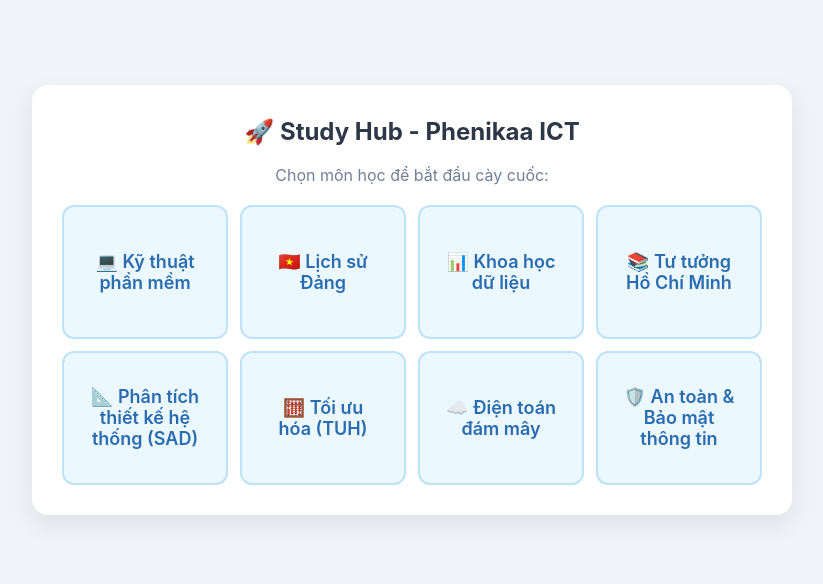
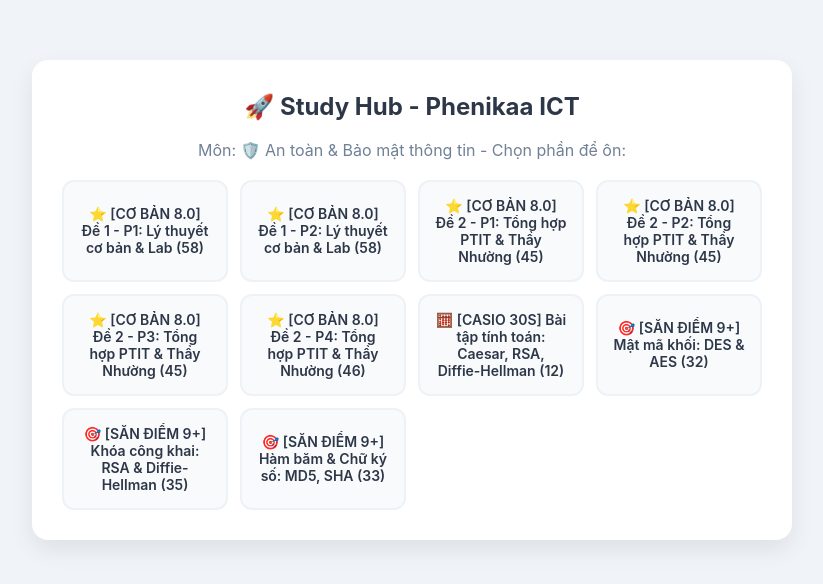
Before and after one commit to gnavdev28/ktpmtest, a plain HTML site: page index.html in a window 1280 px wide. Shown: the part 120-704 px from the top of the page, without its empty margins (228-1051 px from the left). Drawn offline with nearby package versions, Linux system fonts and the light colour scheme.

Commit message:
fix(ui): chi hien thi duy nhat mon ATBM tren giao dien web

```diff
--- a/index.html
+++ b/index.html
@@ -240,86 +240,8 @@
     </div>
 
     <script>
-        // Database gộp cả 2 môn
+        // Database chỉ môn ATBM
         const db = [
-            {
-                id: "ktpm",
-                name: "💻 Kỹ thuật phần mềm",
-                files: [
-                    { name: "Chương 1", file: "data/cauhoic1.txt" },
-                    { name: "Chương 2", file: "data/cauhoic2.txt" },
-                    { name: "Chương 3", file: "data/cauhoic3.txt" },
-                    { name: "Chương 4", file: "data/cauhoic4.txt" },
-                    { name: "Chương 5", file: "data/cauhoic5.txt" },
-                    { name: "Chương 6", file: "data/cauhoic6.txt" },
-                    { name: "Chương 7", file: "data/cauhoic7.txt" },
-                    { name: "Chương 8", file: "data/cauhoic8.txt" },
-                    { name: "Chương 9", file: "data/cauhoic9.txt" },
-                    { name: "Chương 10", file: "data/cauhoic10.txt" },
-                    { name: "Full Ngân Hàng", file: "data/cauhoi.txt" }
-                ]
-            },
-            {
-                id: "lsd",
-                name: "🇻🇳 Lịch sử Đảng",
-                files: [
-                    { name: "Chương 1", file: "data/c1.txt" },
-                    { name: "Chương 2", file: "data/c2.txt" },
-                    { name: "Chương 3", file: "data/c3.txt" },
-                    { name: "Học thêm", file: "data/hocthem.txt" }
-                ]
-            },
-            {
-                id: "khdl",
-                name: "📊 Khoa học dữ liệu",
-                files: [
-                    { name: "Phân tích dữ liệu", file: "KHDL/analysis.txt" },
-                    { name: "Hồi quy tuyến tính", file: "KHDL/linear.txt" },
-                    { name: "Hồi quy Logistic", file: "KHDL/logistic.txt" },
-                    { name: "Ôn tập 1", file: "KHDL/on1.txt" },
-                    { name: "Ôn tập 2", file: "KHDL/on2.txt" },
-                    { name: "Ôn tập 3", file: "KHDL/on3.txt" }
-                ]
-            },
-            {
-                id: "tthcm",
-                name: "📚 Tư tưởng Hồ Chí Minh",
-                files: [
-                    { name: "Đề 1", file: "tthcm/hcm1.txt" },
-                    { name: "Đề 2", file: "tthcm/hcm2.txt" },
-                    { name: "Đề 3", file: "tthcm/hcm3.txt" }
-                ]
-            },
-            {
-                id: "sad",
-                name: "📐 Phân tích thiết kế hệ thống (SAD)",
-                files: [
-                    { name: "Part 1", file: "SAD/part1.txt" },
-                    { name: "Part 2", file: "SAD/part2.txt" },
-                    { name: "Part 3", file: "SAD/part3.txt" }
-                ]
-            },
-            {
-                id: "tuh",
-                name: "🧮 Tối ưu hóa (TUH)",
-                files: [
-                    { name: "Lý thuyết TUH", file: "tuh/lythuyet.txt" },
-                    { name: "Bài tập TUH", file: "tuh/baitap.txt" }
-                ]
-            },
-            {
-                id: "dtdm",
-                name: "☁️ Điện toán đám mây",
-                files: [
-                    { name: "Khóa 1: Introduction to Cloud (80 câu)", file: "dtdm/coursera_k1_intro.txt" },
-                    { name: "Khóa 2: AWS Cloud Technical Essentials (56 câu)", file: "dtdm/coursera_k2_essentials.txt" },
-                    { name: "Khóa 3: Architecting Solutions on AWS (29 câu)", file: "dtdm/coursera_k3_architecting.txt" },
-                    { name: "AWS Chọn nhiều - Phần 1 (50 câu)", file: "dtdm/aws_clf_p1.txt" },
-                    { name: "AWS Chọn nhiều - Phần 2 (50 câu)", file: "dtdm/aws_clf_p2.txt" },
-                    { name: "AWS Chọn nhiều - Phần 3 (50 câu)", file: "dtdm/aws_clf_p3.txt" },
-                    { name: "AWS Chọn nhiều - Phần 4 (77 câu)", file: "dtdm/aws_clf_p4.txt" }
-                ]
-            },
             {
                 id: "atbmtt",
                 name: "🛡️ An toàn & Bảo mật thông tin",
@@ -341,17 +263,11 @@
         let allQuestions = [], currentQuizSet = [], wrongQuestions = [];
         let currentIndex = 0, score = 0, lastFile = "";
 
-        // Khởi tạo menu môn học
+        // Khởi tạo menu môn học - chỉ hiển thị môn ATBM
         function initMenu() {
-            const subjList = document.getElementById('subject-list');
-            subjList.innerHTML = '';
-            db.forEach(subj => {
-                const card = document.createElement('div');
-                card.className = 'module-card subject-card';
-                card.innerText = subj.name;
-                card.onclick = () => showModules(subj);
-                subjList.appendChild(card);
-            });
+            showModules(db[0]);
+            const backBtn = document.querySelector('.btn-back');
+            if (backBtn) backBtn.style.display = 'none';
         }
 
         function showSubjects() {
```
